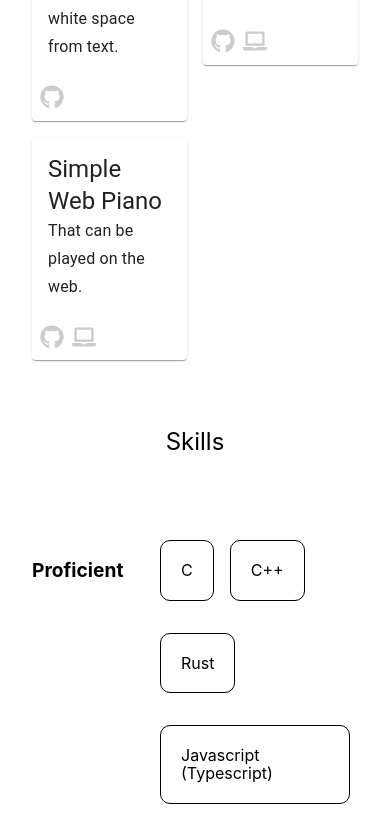
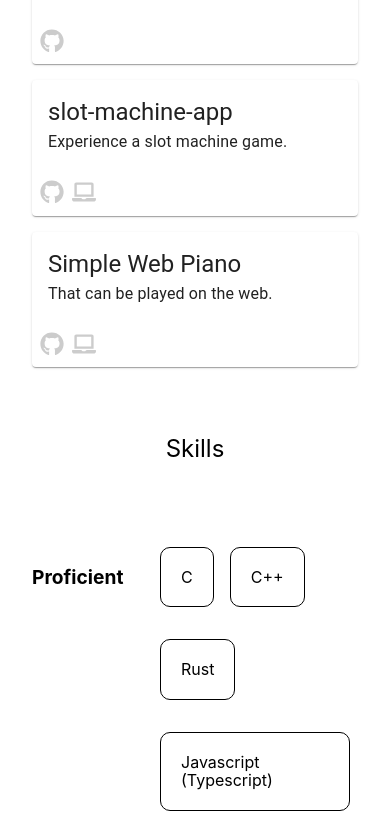
Before and after one commit to yuu-sky20/portfolio, a Next.js app: page / in a window 390 px wide. Shown: the part 1000-1834 px from the top of the page. Built offline with nearby package versions, Linux system fonts and the light colour scheme.

Commit message:
responsived iphone12

```diff
--- a/pages/contents/products.tsx
+++ b/pages/contents/products.tsx
@@ -49,8 +49,8 @@ const styleLink = css`
 
 const Products: NextPage = () => {
     const productsComponent = allProducts.map(([productUrl, githubUrl, title, comment]) => (
-        <Grid item xs={2} sm={4} md={4} key={"product-" + title}>
-            <Card sx={{maxWidth: 500}}>
+        <Grid item xs={12} sm={4} md={4} key={"product-" + title}>
+            <Card>
                 <CardContent>
                     <Typography variant="h5">
                         {title}
--- a/styles/Home.module.css
+++ b/styles/Home.module.css
@@ -89,7 +89,7 @@
 
 .grid_card_skill {
   display: flex;
-  align-items: left;
+  align-items: center;
   justify-content: left;
   flex-wrap: wrap;
 }
```
